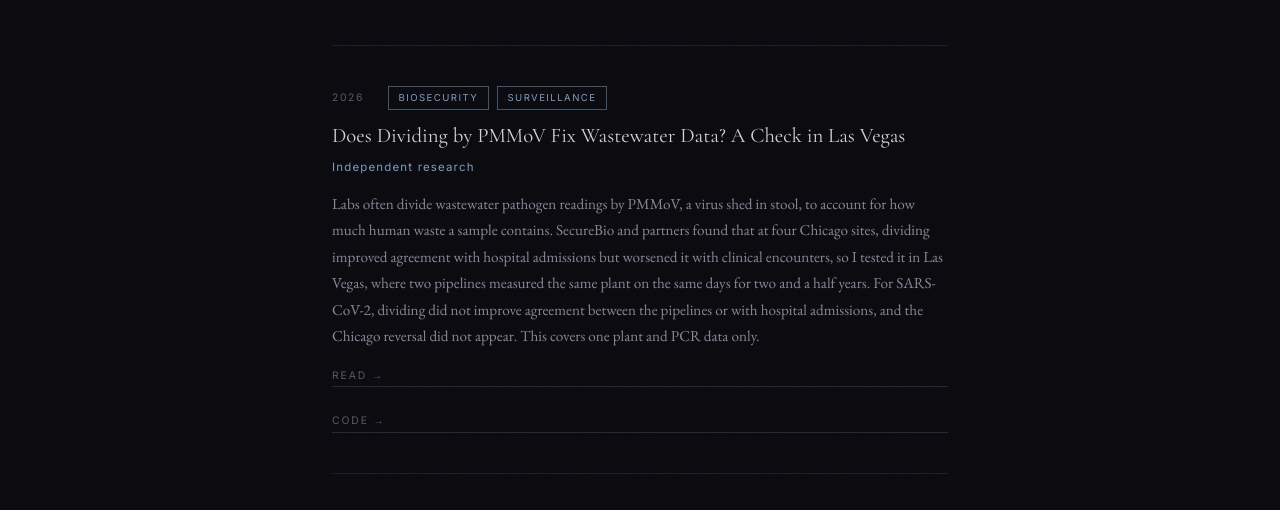
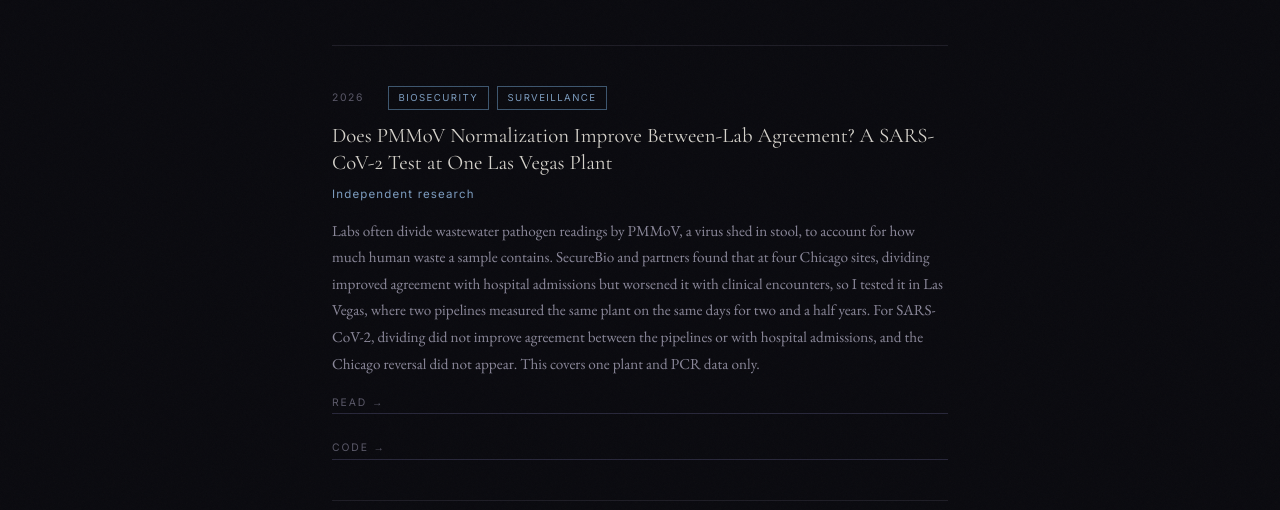
Before and after one commit to santi1bent-cmd/santi1bent-cmd.github.io, a plain HTML site: page research.html in a window 1280 px wide. Shown: the part 290-800 px from the top of the page. Drawn offline with nearby package versions, Linux system fonts and the light colour scheme.

Commit message:
Retitle PMMoV Las Vegas card to match the PDF
Co-Authored-By: Claude Sonnet 5.5 <noreply@anthropic.com>
Claude-Session: https://claude.ai/code/session_01J3ujREGFqyijHw1zUT1VXa

```diff
--- a/research.html
+++ b/research.html
@@ -38,7 +38,7 @@
             </div>
           </div>
           <div class="research-title">
-            <a href="notes/pmmov-las-vegas.pdf" target="_blank" rel="noopener" style="color: inherit; text-decoration: none;">Does Dividing by PMMoV Fix Wastewater Data? A Check in Las Vegas</a>
+            <a href="notes/pmmov-las-vegas.pdf" target="_blank" rel="noopener" style="color: inherit; text-decoration: none;">Does PMMoV Normalization Improve Between-Lab Agreement? A SARS-CoV-2 Test at One Las Vegas Plant</a>
           </div>
           <div class="research-venue">Independent research</div>
           <p class="research-abstract">Labs often divide wastewater pathogen readings by PMMoV, a virus shed in stool, to account for how much human waste a sample contains. SecureBio and partners found that at four Chicago sites, dividing improved agreement with hospital admissions but worsened it with clinical encounters, so I tested it in Las Vegas, where two pipelines measured the same plant on the same days for two and a half years. For SARS-CoV-2, dividing did not improve agreement between the pipelines or with hospital admissions, and the Chicago reversal did not appear. This covers one plant and PCR data only.</p>
```
